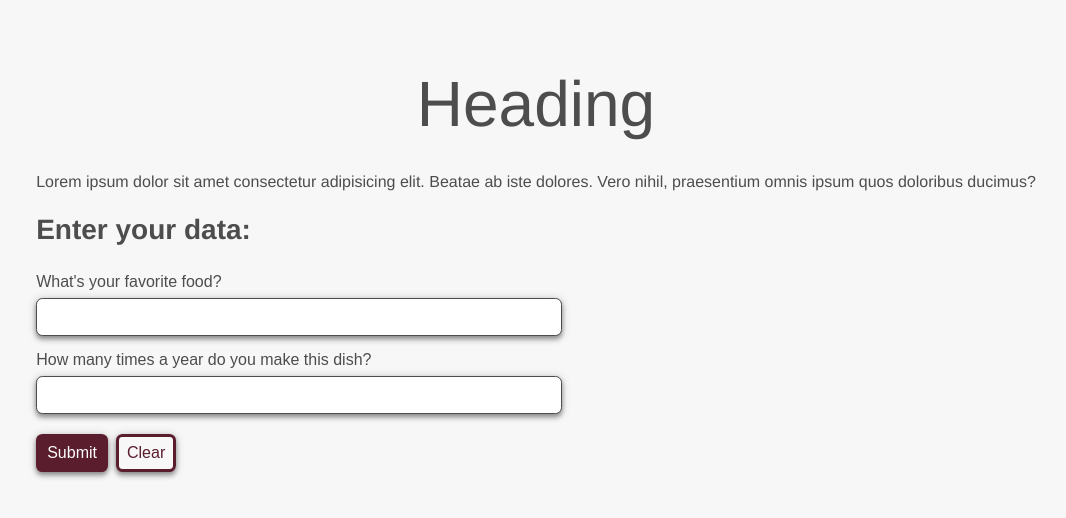
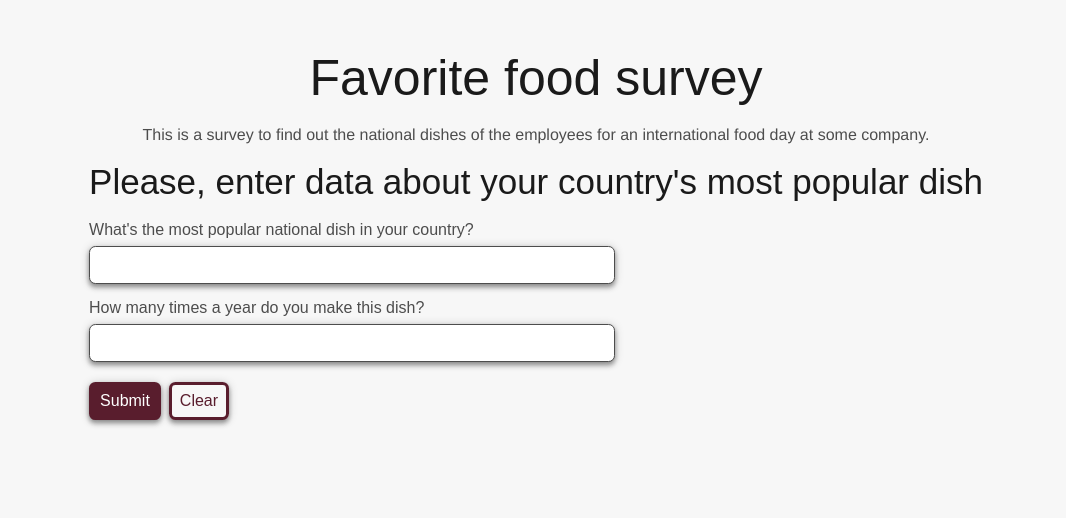
Before and after one commit to lienputnina/restaurant-demo, a Next.js app: page / in a window 1280 px wide. Shown: the top 518 px of the page, without its empty margins (104-1170 px from the left). Built offline with nearby package versions, Linux system fonts and the light colour scheme.

Commit message:
chore: added the title component

```diff
--- a/src/app/page.scss
+++ b/src/app/page.scss
@@ -5,11 +5,8 @@
   align-items: center;
 }
 
-// #heading1 {
-//   justify-content: center;
-// }
-
 .page-text {
   text-align: justify;
-  margin-top: 10px;
+  margin-top: 15px;
+  margin-bottom: 15px;
 }
--- a/src/app/page.tsx
+++ b/src/app/page.tsx
@@ -1,6 +1,7 @@
 import { NextPage } from 'next';
 import './page.scss';
 import { FoodForm } from '@/components/Form/FoodForm';
+import { Title, TitleLevel } from '@/components/Title/Title';
 
 // todo - create "results" page to show after submitting the form
 // todo - create a header/menu
@@ -9,11 +10,15 @@ const Home: NextPage = () => {
   return (
     <main>
       <div id="form-description">
-        <h1 id="heading1">Heading</h1>
+        <Title
+          level={TitleLevel.ONE}
+          style={{ fontSize: '50px', lineHeight: '60px', margin: '0' }}
+        >
+          Favorite food survey
+        </Title>
         <p className="page-text">
-          Lorem ipsum dolor sit amet consectetur adipisicing elit. Beatae ab
-          iste dolores. Vero nihil, praesentium omnis ipsum quos doloribus
-          ducimus?
+          This is a survey to find out the national dishes of the employees for
+          an international food day at some company.
         </p>
       </div>
       <FoodForm />
--- a/src/components/Form/FoodForm.tsx
+++ b/src/components/Form/FoodForm.tsx
@@ -7,6 +7,7 @@ import { FC, useEffect, useState } from 'react';
 import { TextInput } from '../TextInput/TextInput';
 import { NumberInput } from '../NumberInput/NumberInput';
 import { Button, ButtonVariant } from '../Button/Button';
+import { Title, TitleLevel } from '../Title/Title';
 
 export const FoodForm: FC = () => {
   const [textInputValue, setTextInputValue] = useState<string>('');
@@ -31,11 +32,16 @@ export const FoodForm: FC = () => {
 
   return (
     <div id="form">
-      <h2>Enter your data:</h2>
+      <Title
+        level={TitleLevel.TWO}
+        style={{ fontSize: '35px', lineHeight: '40px', margin: '5' }}
+      >
+        Please, enter data about your country's most popular dish
+      </Title>
       <form>
         <TextInput
           id="fav-food-name"
-          label="What's your favorite food?"
+          label="What's the most popular national dish in your country?"
           value={textInputValue}
           onChange={(newValue) => {
             setTextInputValue(newValue);
--- /dev/null
+++ b/src/components/Title/Title.scss
@@ -0,0 +1,41 @@
+@use '../../styles/typography.scss';
+@use '../../styles/margins.scss';
+@use '../../styles/colors.scss';
+@use '../../styles/variables.module.scss';
+
+.title {
+  display: flex;
+  color: colors.$title;
+
+  &.heading-one {
+    @include typography.heading-1();
+    margin-bottom: margins.$lg;
+  }
+
+  &.heading-two {
+    @include typography.heading-2();
+    margin-bottom: margins.$lg;
+  }
+
+  &.heading-three {
+    @include typography.heading-3();
+    margin-bottom: margins.$lg;
+  }
+
+  &.heading-four {
+    @include typography.heading-4();
+    margin-bottom: margins.$lg;
+  }
+
+  &.left {
+    justify-content: flex-start;
+  }
+
+  &.right {
+    justify-content: flex-end;
+  }
+
+  &.center {
+    justify-content: center;
+  }
+}
--- /dev/null
+++ b/src/components/Title/Title.tsx
@@ -0,0 +1,73 @@
+import type { FC } from 'react';
+import classNames from 'classnames';
+
+import './Title.scss';
+
+export enum TitleLevel {
+  ONE = 'h1',
+  TWO = 'h2',
+  THREE = 'h3',
+  FOUR = 'h4',
+}
+
+export enum TitleAlignment {
+  LEFT = 'left',
+  RIGHT = 'right',
+  CENTER = 'center',
+}
+
+export interface TitleProps extends React.HTMLProps<HTMLHeadingElement> {
+  level?: TitleLevel;
+  alignment?: TitleAlignment;
+}
+
+export const Title: FC<TitleProps> = ({
+  level = TitleLevel.ONE,
+  children,
+  alignment = TitleAlignment.LEFT,
+  className,
+  ...remainingProps
+}: TitleProps) => {
+  switch (level) {
+    case TitleLevel.TWO:
+      return (
+        <h2
+          className={classNames(`title`, 'heading-two', alignment, className)}
+          {...remainingProps}
+        >
+          {children}
+        </h2>
+      );
+
+    case TitleLevel.THREE:
+      return (
+        <h3
+          className={classNames(`title`, 'heading-three', alignment, className)}
+          {...remainingProps}
+        >
+          {children}
+        </h3>
+      );
+
+    case TitleLevel.FOUR:
+      return (
+        <h4
+          className={classNames(`title`, 'heading-four', alignment, className)}
+          {...remainingProps}
+        >
+          {children}
+        </h4>
+      );
+
+    case TitleLevel.ONE:
+    default:
+      return (
+        <h1
+          className={classNames(`title`, 'heading-one', alignment, className)}
+          {...remainingProps}
+        >
+          {children}
+        </h1>
+      );
+  }
+};
```
